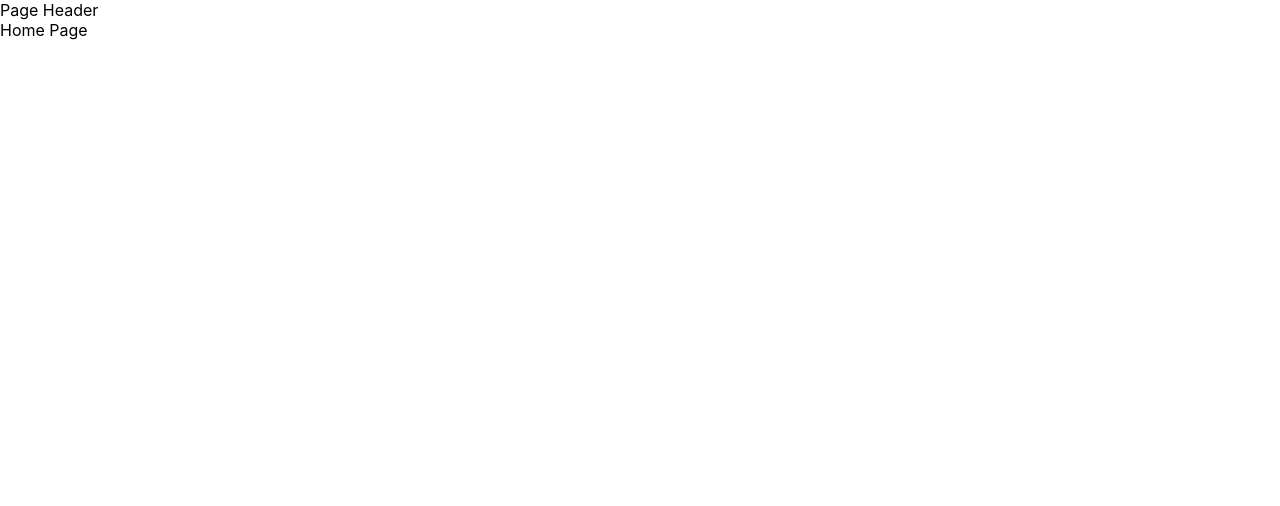
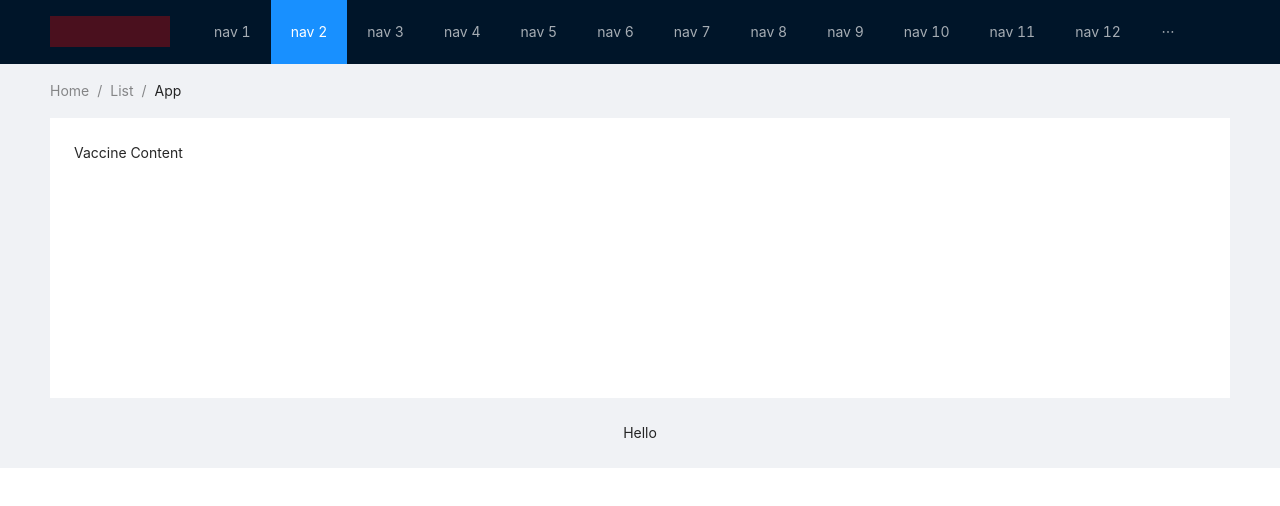
Before and after one commit to LiquidSayuki/FIT5120-TA1-Front, a React app: page /vaccine in a window 1280 px wide. Shown: the top 506 px of the page. Built offline with nearby package versions, Linux system fonts and the light colour scheme.

Commit message:
Add a page header

```diff
--- a/package.json
+++ b/package.json
@@ -9,6 +9,7 @@
     "@testing-library/jest-dom": "^5.16.5",
     "@testing-library/react": "^13.3.0",
     "@testing-library/user-event": "^13.5.0",
+    "antd": "^4.22.7",
     "axios": "^0.27.2",
     "babel-jest": "^27.4.2",
     "babel-loader": "^8.2.3",
--- a/src/App.css
+++ b/src/App.css
@@ -1,38 +1 @@
-.App {
-  text-align: center;
-}
-
-.App-logo {
-  height: 40vmin;
-  pointer-events: none;
-}
-
-@media (prefers-reduced-motion: no-preference) {
-  .App-logo {
-    animation: App-logo-spin infinite 20s linear;
-  }
-}
-
-.App-header {
-  background-color: #282c34;
-  min-height: 100vh;
-  display: flex;
-  flex-direction: column;
-  align-items: center;
-  justify-content: center;
-  font-size: calc(10px + 2vmin);
-  color: white;
-}
-
-.App-link {
-  color: #61dafb;
-}
-
-@keyframes App-logo-spin {
-  from {
-    transform: rotate(0deg);
-  }
-  to {
-    transform: rotate(360deg);
-  }
-}
+@import "~antd/dist/antd.css";
--- /dev/null
+++ b/src/components/indexRouter/LocationIdentifier.js
@@ -0,0 +1,18 @@
+import React from 'react';
+import { Breadcrumb } from 'antd';
+
+const LocationIdentifier = () => {
+    return (
+        <Breadcrumb
+            style={{
+                margin: '16px 0',
+            }}
+        >
+            <Breadcrumb.Item>Home</Breadcrumb.Item>
+            <Breadcrumb.Item>List</Breadcrumb.Item>
+            <Breadcrumb.Item>App</Breadcrumb.Item>
+        </Breadcrumb>
+    );
+};
+
+export default LocationIdentifier;
--- /dev/null
+++ b/src/components/indexRouter/PageHeader.css
@@ -0,0 +1,14 @@
+.logo {
+    float: left;
+    width: 120px;
+    height: 31px;
+    margin: 16px 24px 16px 0;
+    background: rgba(245, 5, 5, 0.3);
+}
+.ant-row-rtl .logo {
+    float: right;
+    margin: 16px 0 16px 24px;
+}
+[data-theme="light"] .site-layout-content {
+    background: #ffffff;
+}
--- a/src/components/indexRouter/PageHeader.js
+++ b/src/components/indexRouter/PageHeader.js
@@ -1,10 +1,26 @@
 import React from 'react';
+import { Layout, Menu } from 'antd';
+import "./PageHeader.css"
+
+const { Header } = Layout;
 
 const PageHeader = () => {
     return (
-        <div>
-            Page Header
-        </div>
+            <Header className="navHeader">
+                <div className="logo" />
+                <Menu
+                    theme="dark"
+                    mode="horizontal"
+                    defaultSelectedKeys={['2']}
+                    items={new Array(15).fill(null).map((_, index) => {
+                        const key = index + 1;
+                        return {
+                            key,
+                            label: `nav ${key}`,
+                        };
+                    })}
+                />
+            </Header>
     );
 };
 
--- a/src/index.css
+++ b/src/index.css
@@ -11,3 +11,9 @@ code {
   font-family: source-code-pro, Menlo, Monaco, Consolas, 'Courier New',
     monospace;
 }
+
+.site-layout-content {
+  min-height: 280px;
+  padding: 24px;
+  background: #fff;
+}
--- a/src/router/IndexRouter.js
+++ b/src/router/IndexRouter.js
@@ -1,20 +1,34 @@
 import React from "react";
 import {BrowserRouter, Redirect, Route, Switch} from "react-router-dom";
+import { Layout } from 'antd';
 import Home from "../views/home/Home";
 import PageHeader from "../components/indexRouter/PageHeader";
-import Vaccines from "../views/vaccines/Vaccines";
+import BasicPageFrame from "../views/basicPageFrame/BasicPageFrame";
+
+const { Footer } = Layout;
 
 export default function () {
     return(
         <BrowserRouter>
+            <Layout className="layout">
                 <PageHeader></PageHeader>
                 <Switch>
-                <Route path="/vaccines" component={Vaccines}/>
-                <Route path="/" component={Home}/>
+                    <Route path="/vaccine" component={BasicPageFrame}/>
+                    <Route path="/disease" component={BasicPageFrame}/>
+                    <Route path="/home" component={Home}/>
+                    <Redirect from="/" to="/home"/>
                             {/*<Route path="/" render={()=>*/}
                             {/*"条件"?true:<Redirect to=""/>*/}
                             {/*}/>*/}
                 </Switch>
+                <Footer
+                    style={{
+                        textAlign: 'center',
+                    }}
+                >
+                    Hello
+                </Footer>
+            </Layout>
         </BrowserRouter>
     );
 };
--- /dev/null
+++ b/src/views/basicPageFrame/BasicPageFrame.js
@@ -0,0 +1,29 @@
+import React from 'react';
+import {Route, Switch} from "react-router-dom";
+import { Layout, Menu } from 'antd';
+import Disease from "../disease/Disease";
+import Vaccine from "../vaccine/Vaccine";
+import LocationIdentifier from "../../components/indexRouter/LocationIdentifier";
+
+const {Content} = Layout;
+
+const BasicPageFrame = () => {
+    return (
+        <Content
+            style={{
+                padding: '0 50px',
+            }}
+        >
+            <LocationIdentifier></LocationIdentifier>
+            <div className="site-layout-content">
+                <Switch>
+                    <Route path="/vaccine" component={Vaccine}/>
+                    <Route path="/disease/disease01" component={Disease}/>
+                </Switch>
+            </div>
+        </Content>
+
+    );
+};
+
+export default BasicPageFrame;
--- /dev/null
+++ b/src/views/disease/Disease.js
@@ -0,0 +1,11 @@
+import React from 'react';
+
+const Disease = () => {
+    return (
+        <div>
+            Disease 01
+        </div>
+    );
+};
+
+export default Disease;
--- a/src/views/vaccines/Vaccines.js
+++ b/src/views/vaccine/Vaccine.js
@@ -1,11 +1,11 @@
 import React from 'react';
 
-const Vaccines = () => {
+const Vaccine = () => {
     return (
         <div>
-            Vaccine Page
+            Vaccine Content
         </div>
     );
 };
 
-export default Vaccines;
+export default Vaccine;
```
Also changed, not shown: 1 other file (tests, documents, lock files or other folders). Lines whose indentation alone changed are shown as unchanged.
